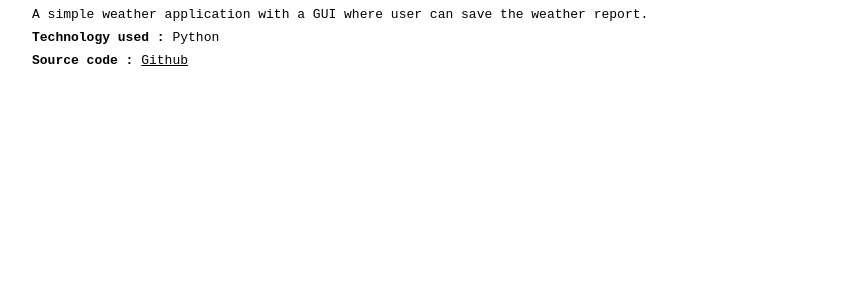
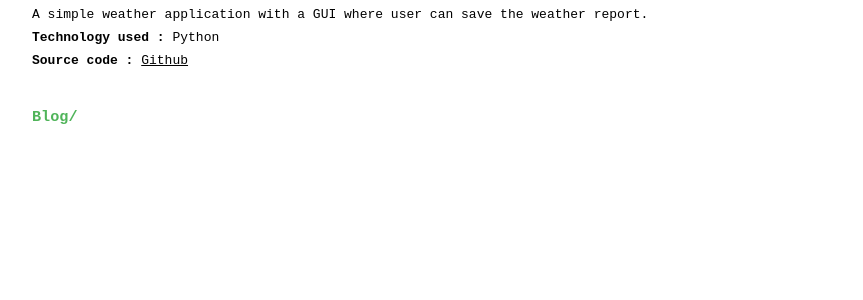
Before and after one commit to biswarupmurmu/biswarupmurmu.github.io, a Jekyll site: the page built from index.html, in a window 1280 px wide. Shown: the part 383-683 px from the top of the page, without its empty margins (208-1071 px from the left). Built offline with Jekyll 4.4.1, drawn with Linux system fonts in a browser that asks for light colours.

Commit message:
Added blogs in Home

```diff
--- a/index.html
+++ b/index.html
@@ -25,4 +25,22 @@ permalink: /
         </div>
         {% endfor %}
     </div>
+    <div>
+        <h3>Blog/</h3>
+        {% for post in site.posts limit:2 %}
+        <div class="section">
+            <div class="title">
+                <h4><a href="{{post.url}}">{{post.title}}</a></h4>
+                <time datetime="{{post.date | date_to_xmlschema}}">{{ post.date | date: "%b %d, %Y"}}</time>
+            </div>
+            <p>{{post.excerpt | truncate:100}}</p>
+            <p>
+                <b>Tags : </b>
+                {% for tag in post.tags %}
+                <a href="#">{{tag}}</a>
+                {% endfor %}
+            </p>
+        </div>
+        {% endfor %}
+    </div>
 </div>
```
